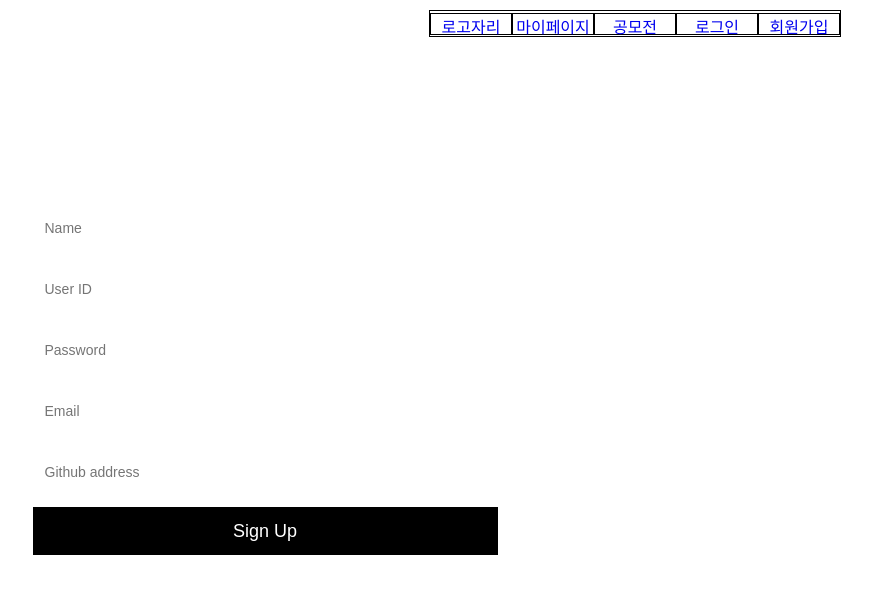
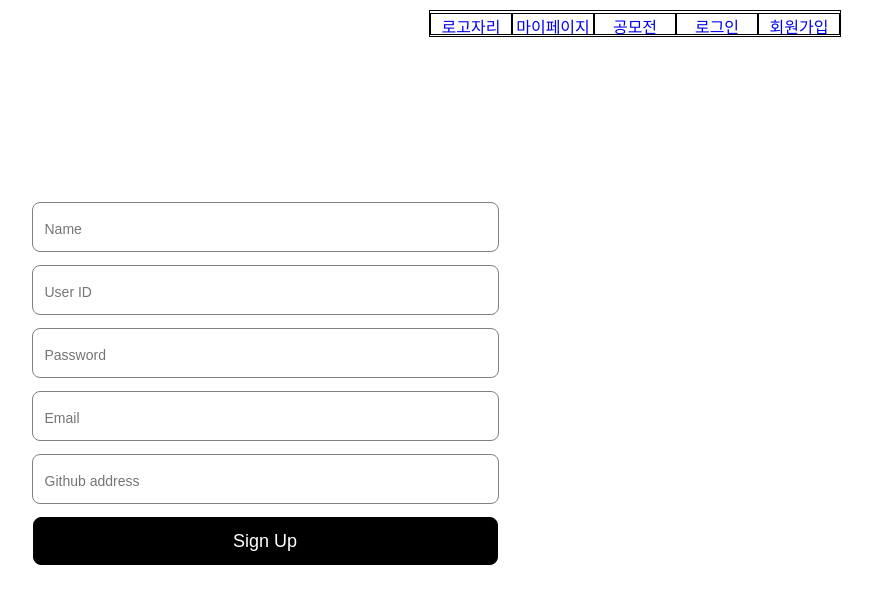
Before and after one commit to hufs-icelink/testRepo, a React (Create React App) app in the folder icelink-frontend/frontend-react/: page /signUp in a window 1280 px wide. Shown: the top 604 px of the page, without its empty margins (375-1247 px from the left). Built offline with nearby package versions, Linux system fonts and the light colour scheme.

Commit message:
Update SignUp.css

```diff
--- a/icelink-frontend/frontend-react/src/style/SignUp.css
+++ b/icelink-frontend/frontend-react/src/style/SignUp.css
@@ -34,7 +34,8 @@
 .signUp-input-wrap{
 	width: 465px;
 	height :48px;
-	border: solid 1px var(	--border-gray-color );
+	border: solid 1px gray;
+	border-radius: 0.5rem;
 	background: white;
 }
 
@@ -61,4 +62,5 @@
 	background: #000000;
 	color: white;
 	border: solid 1px #000000;
+	border-radius:0.5rem;
 }
```
